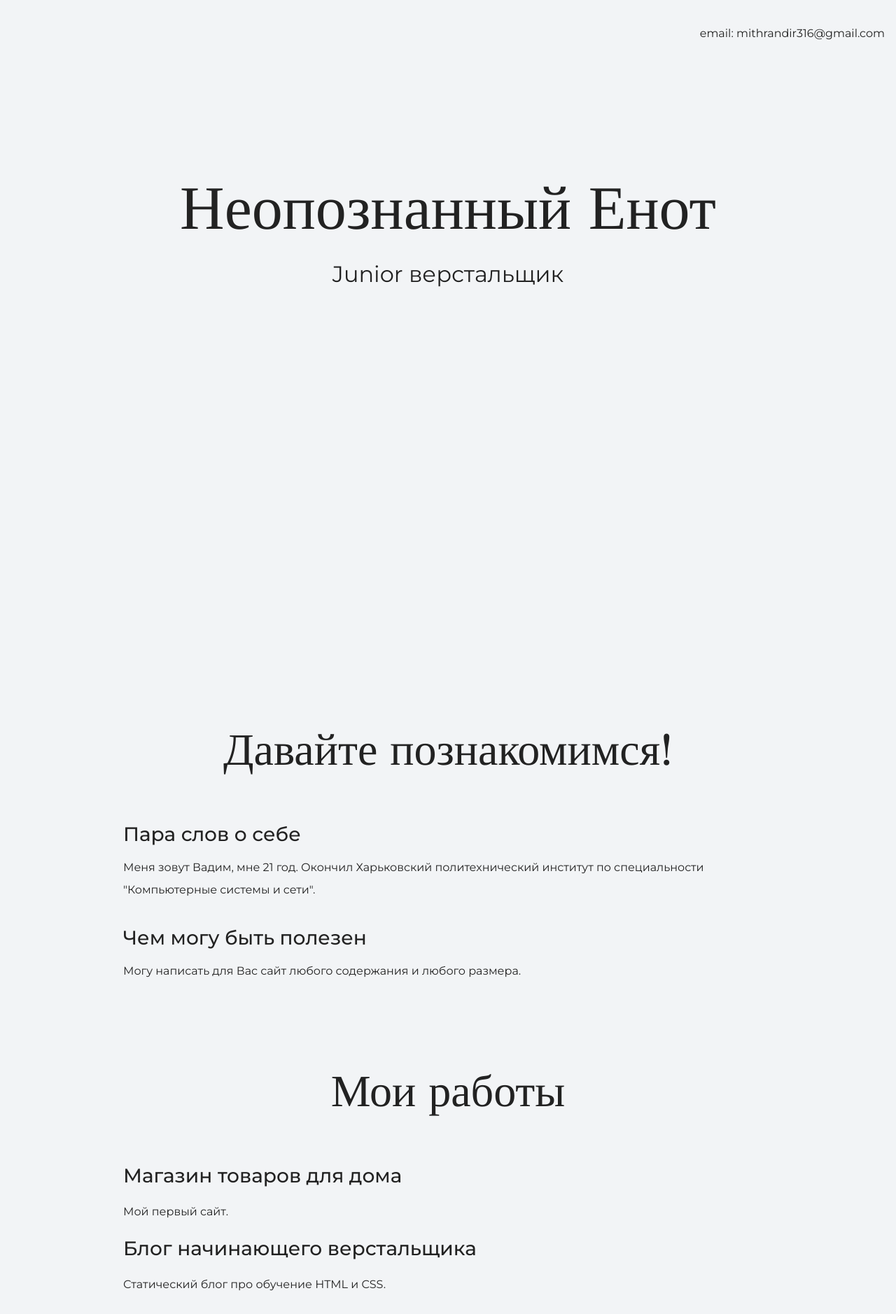
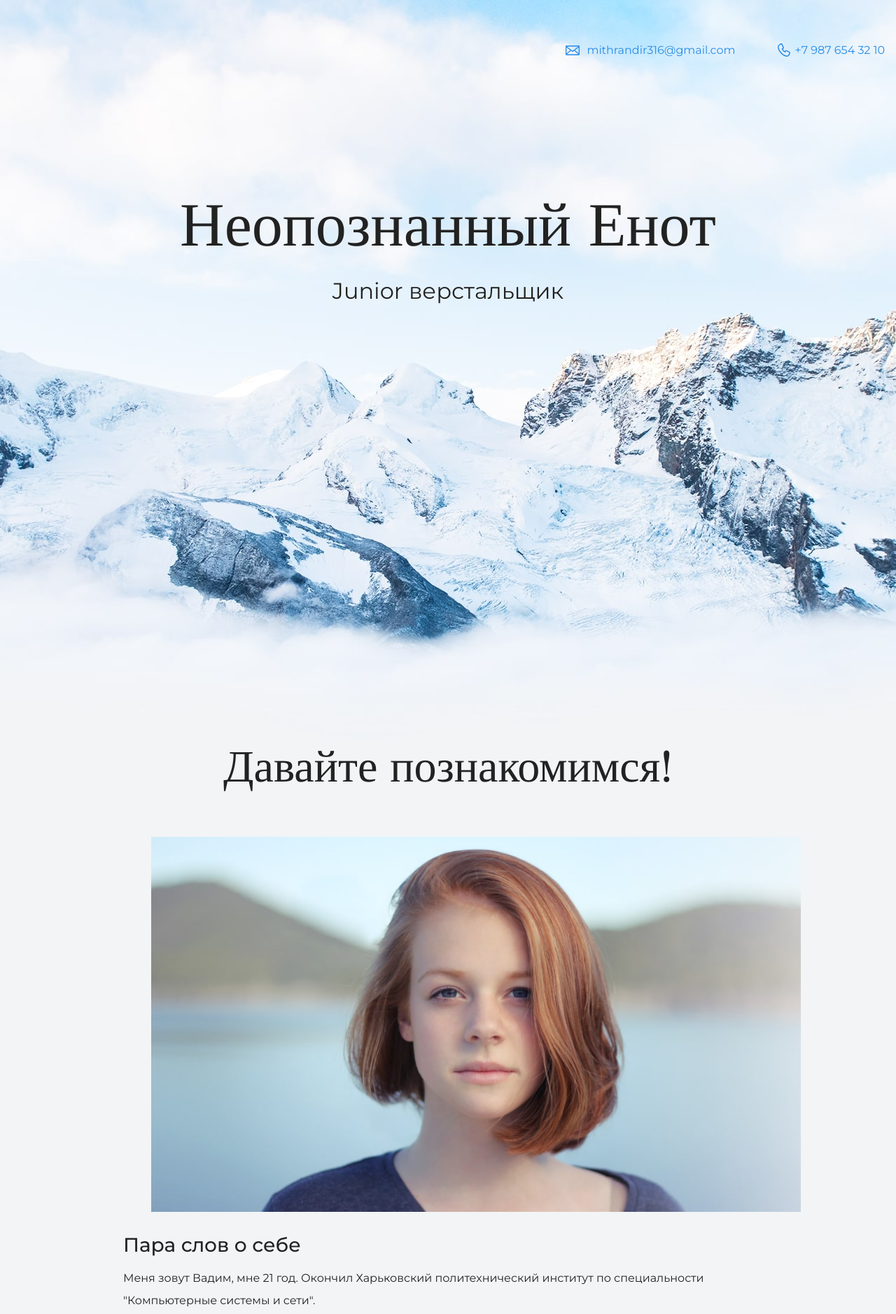
Before and after one commit to Mithrandir316/my-site, a plain HTML site: page index.html in a window 1280 px wide. Shown: the top 1878 px of the page at 70% size. Drawn offline with nearby package versions, Linux system fonts and the light colour scheme.

Commit message:
Add files via upload

```diff
--- a/index.html
+++ b/index.html
@@ -4,13 +4,17 @@
     <meta charset="UTF-8">
     <link rel="stylesheet" href="style.css">
 	<link href="https://fonts.googleapis.com/css?family=Montserrat:400,500,700|Old+Standard+TT&display=swap&subset=cyrillic" rel="stylesheet">
+	<figure class="project-image">
+
+	</figure>
     <title>Портфолио Junior верстальщика</title>
   </head>
 
   <body>
     <header class="page-header">
 		<div class="container">
-      email: mithrandir316@gmail.com
+       <a class="header-email" href="mailto:mithrandir316@gmail.com">mithrandir316@gmail.com</a>
+	<a class="header-phone" href="tel:+79876543210">+7 987 654 32 10</a>
 		</div>
     </header>
 
@@ -24,6 +28,9 @@
     <section class="intro">
 		<div class="container">
       <h2 class="subheading">Давайте познакомимся!</h2>
+	  <figure>
+	<img src="files/user.jpg" width="928" height="536" alt="Фотография Неопознанного Енота">
+	</figure>
       <h3>Пара слов о себе</h3>
       <p>Меня зовут Вадим, мне 21 год. Окончил Харьковский политехнический институт по специальности "Компьютерные системы и сети".</p>
       <h3>Чем могу быть полезен</h3>
@@ -34,10 +41,10 @@
     <section class="portfolio">
 		<div class="container">
       <h2 class="subheading">Мои работы</h2>
-
+	<img src="files/project.jpg" width="928" height="536" alt="Cайт магазина товаров для дома">
       <h3>Магазин товаров для дома</h3>
       <p>Мой первый сайт.</p>
-
+		<a class="button" href="source/project/index.html">Открыть страницу</a>
       <h3>Блог начинающего верстальщика</h3>
       <p>Статический блог про обучение HTML и CSS.</p>
 		</div>
@@ -45,7 +52,8 @@
 
     <footer class="page-footer">
 		<div class="container">
-      email: mithrandir316@gmail.com
+     <a class="footer-email"href="mailto:mithrandir316@gmail.com">mithrandir316@gmail.com</a>
+	<a class="footer-phone" href="tel:+79876543210">+7 987 654 32 10</a>
 		</div>
     </footer>
   </body>
```
Also changed, not shown: files/project.jpg (added), files/user.jpg (added), img/hero-bg.jpg (added), img/icon-css.svg (added), img/icon-email-footer.svg (added), img/icon-email-header.svg (added), img/icon-html.svg (added), img/icon-phone-footer.svg (added), img/icon-phone-header.svg (added).
